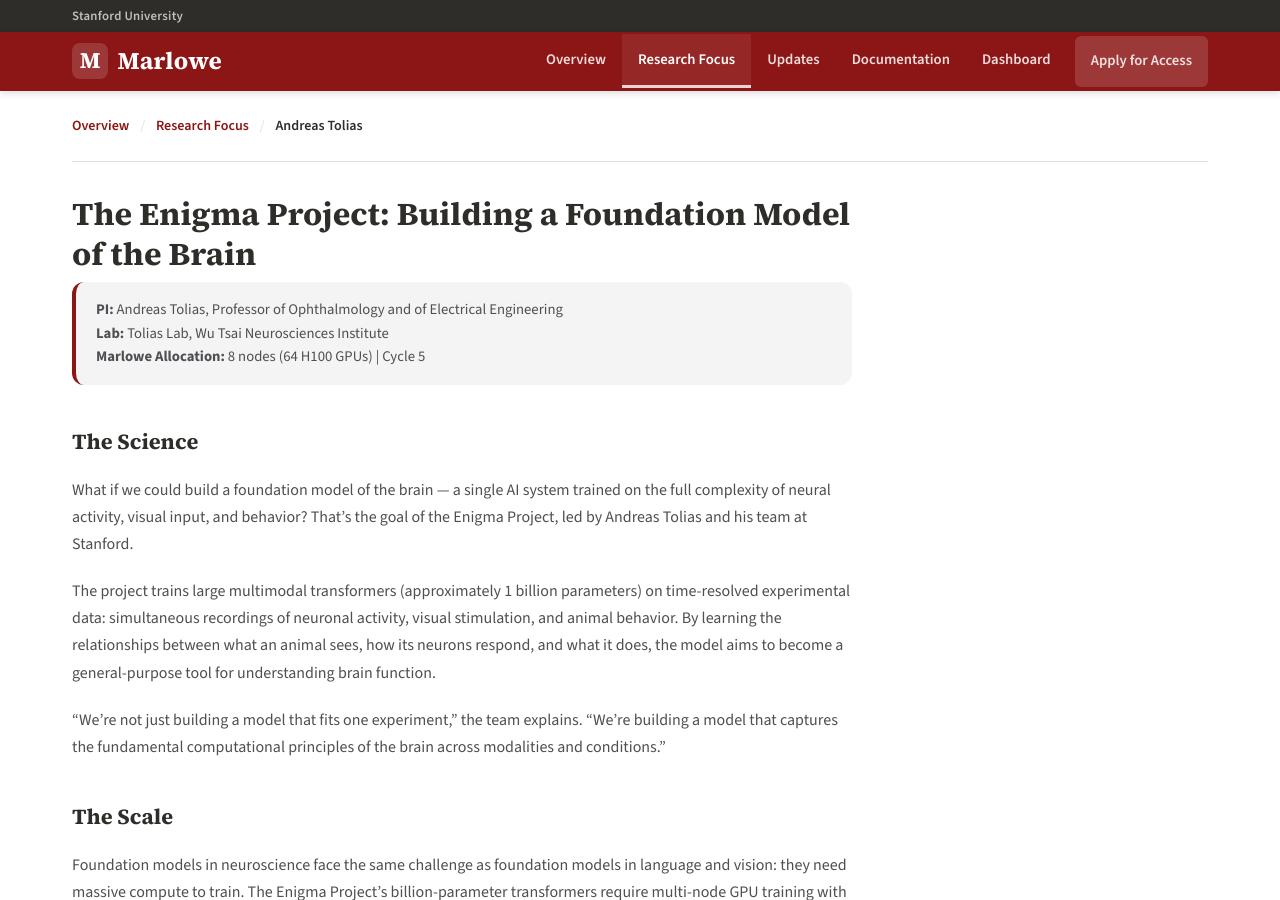
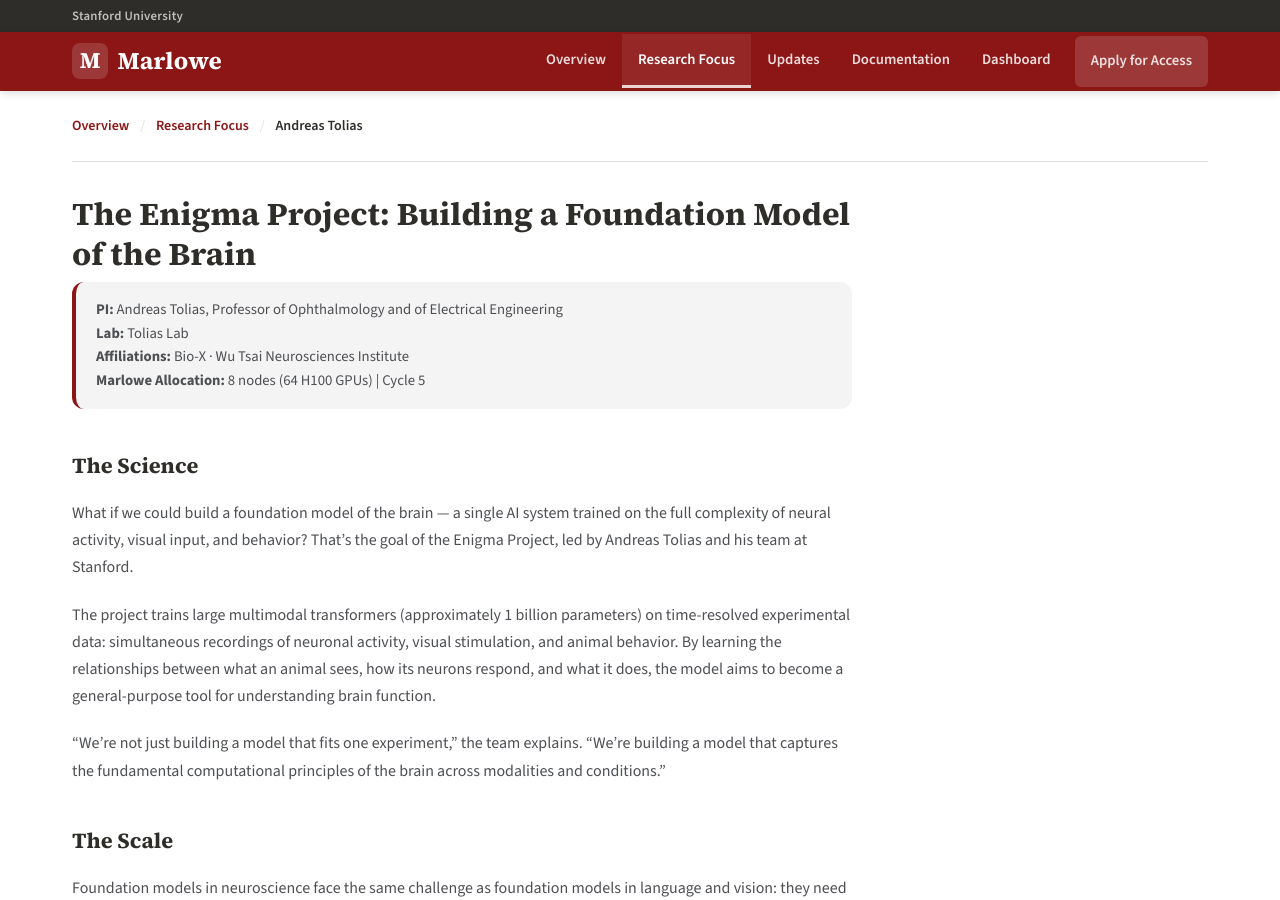
Before and after one commit to ckapfer22/marlowe-site-test1, a Jekyll site: the page built from research/tolias.md, in a window 1280 px wide and 900 px high. Built offline with Jekyll 4.4.1, drawn with Linux system fonts in a browser that asks for light colours.

Commit message:
Add affiliations to Yamins and Tolias spotlight articles
Co-Authored-By: Claude Opus 4.6 <noreply@anthropic.com>

```diff
--- a/research/tolias.md
+++ b/research/tolias.md
@@ -8,7 +8,8 @@ pi_name: Andreas Tolias
 
 <div class="article-meta">
 <strong>PI:</strong> Andreas Tolias, Professor of Ophthalmology and of Electrical Engineering<br>
-<strong>Lab:</strong> Tolias Lab, Wu Tsai Neurosciences Institute<br>
+<strong>Lab:</strong> Tolias Lab<br>
+<strong>Affiliations:</strong> Bio-X · Wu Tsai Neurosciences Institute<br>
 <strong>Marlowe Allocation:</strong> 8 nodes (64 H100 GPUs) | Cycle 5
 </div>
 
```
Also changed, not shown: research/yamins.md (+1 -0 lines).
